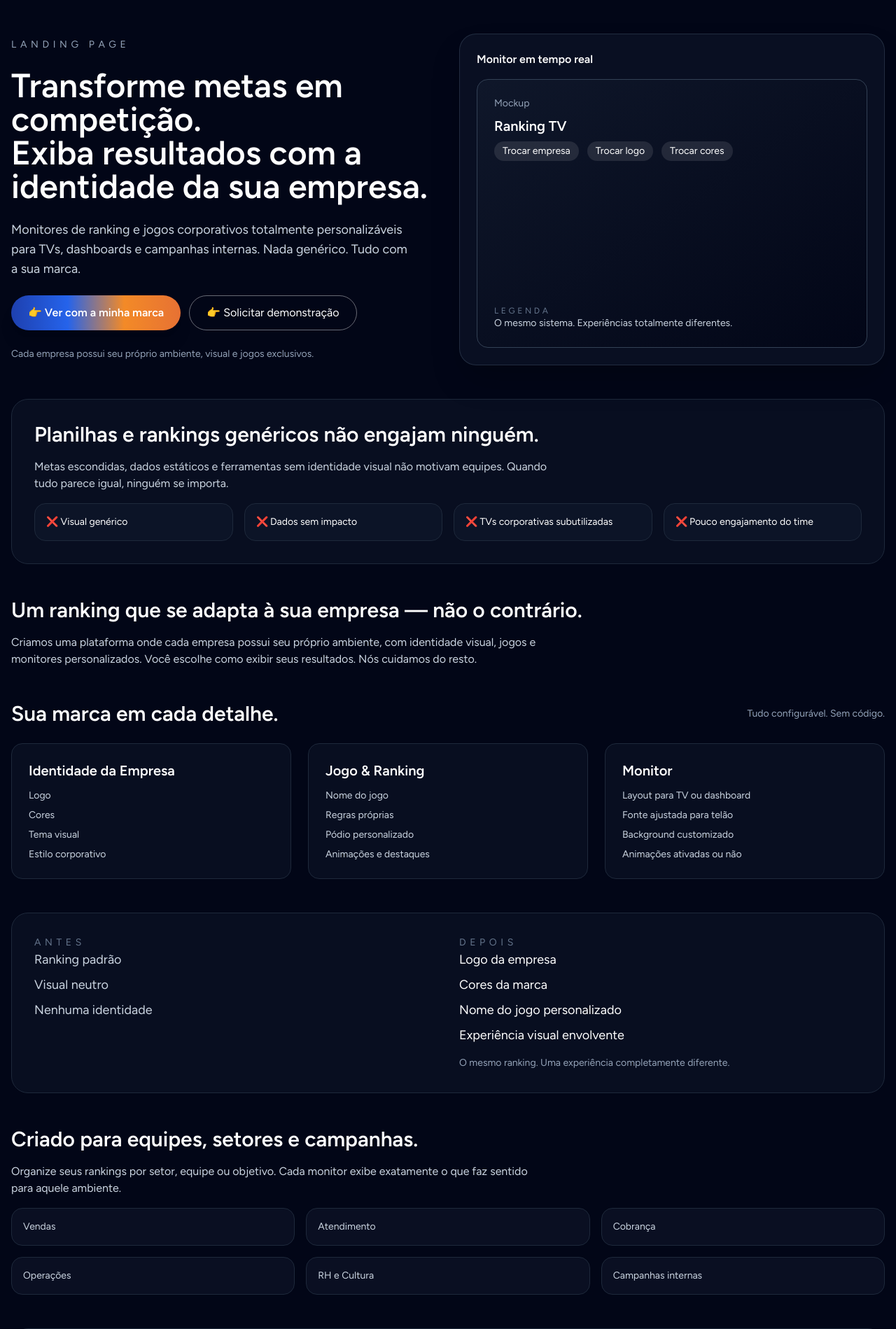
After one commit to rafaelflores-nefadv/ranking-nef, a Laravel app: page /landing in a window 1280 px wide. The commit adds this page. Shown: the top 1899 px of the page at 70% size. Run offline with Laravel 12, Linux system fonts and the light colour scheme; data comes from the database, SQL or seed files in the repository; style sheets or scripts are compiled from the project's sources; some libraries are stand-ins or nearby versions.

Commit message:
atualizações front

```diff
--- a/resources/views/auth/register.blade.php
+++ b/resources/views/auth/register.blade.php
@@ -3,7 +3,7 @@
         <div class="w-full max-w-md">
             <div class="bg-slate-900 border border-slate-800 rounded-lg p-8 shadow-2xl space-y-6">
                 <div class="flex flex-col items-center gap-2">
-                    <img src="https://i.postimg.cc/KYTJcmQn/image-removebg-preview.png" alt="Game League" class="w-16 h-16">
+                    <x-application-logo class="w-24 h-24" />
                     <h1 class="text-2xl font-bold text-white">Crie sua conta</h1>
                     <p class="text-slate-400 text-sm">Acesse o painel Ranking NEF</p>
                 </div>
@@ -47,7 +47,7 @@
                         <input id="password_confirmation" name="password_confirmation" type="password" required autocomplete="new-password" placeholder="••••••••" class="w-full px-4 py-3 bg-slate-800 border border-slate-700 rounded-lg text-white placeholder:text-slate-500 focus:outline-none focus:ring-2 focus:ring-blue-500 focus:border-transparent" />
                     </div>
 
-                    <button type="submit" class="w-full px-4 py-3 bg-gradient-to-r from-blue-600 to-purple-600 text-white rounded-lg font-medium hover:from-blue-700 hover:to-purple-700 focus:outline-none focus:ring-2 focus:ring-blue-500">
+                    <button type="submit" class="w-full px-4 py-3 rounded-lg font-medium text-white focus:outline-none focus:ring-2 focus:ring-blue-500" style="background: linear-gradient(90deg, #1e40af, #2563eb, rgb(243, 138, 39), rgba(243, 119, 53, 0.95));">
                         Registrar
                     </button>
                 </form>
--- a/resources/views/components/application-logo.blade.php
+++ b/resources/views/components/application-logo.blade.php
@@ -1 +1 @@
-<img src="https://i.postimg.cc/KYTJcmQn/image-removebg-preview.png" alt="Game League" {{ $attributes }} />
+<img src="https://i.postimg.cc/KYTJcmQn/image-removebg-preview.png" alt="Game League" {{ $attributes->merge(['class' => ($attributes->get('class') ?? '') . ' w-32 h-32']) }} />
--- a/resources/views/components/navigation.blade.php
+++ b/resources/views/components/navigation.blade.php
@@ -12,7 +12,7 @@
             <div class="flex">
                 <div class="flex-shrink-0 flex items-center">
                     <a href="{{ route('dashboard') }}" class="flex items-center gap-2">
-                        <div class="w-10 h-10 rounded-lg bg-gradient-to-br from-blue-600 to-purple-600 flex items-center justify-center overflow-hidden">
+                        <div class="w-20 h-20 rounded-lg flex items-center justify-center overflow-hidden">
                             <img src="https://i.postimg.cc/KYTJcmQn/image-removebg-preview.png" alt="Game League" class="w-full h-full object-cover">
                         </div>
                         <span class="text-white font-bold">GAME LEAGUE</span>
--- a/resources/views/dashboard.blade.php
+++ b/resources/views/dashboard.blade.php
@@ -5,7 +5,7 @@
     $saleTermLower = strtolower($saleTerm);
 @endphp
 
-@section('title', "Dashboard - Ranking de {$saleTermLower}")
+@section('title', "Dashboard - Game de {$saleTermLower}")
 
 @section('content')
 <div class="min-h-screen bg-[#0a0e1a] relative overflow-hidden">
--- a/resources/views/goals/index.blade.php
+++ b/resources/views/goals/index.blade.php
@@ -12,7 +12,7 @@
                 <p class="text-slate-400">Gerencie as metas de desempenho</p>
             </div>
             @can('create', App\Models\Goal::class)
-            <a href="{{ route('goals.create') }}" class="px-4 py-2 bg-gradient-to-r from-blue-600 to-purple-600 text-white rounded-lg hover:from-blue-700 hover:to-purple-700">
+            <a href="{{ route('goals.create') }}" class="px-4 py-2 rounded-lg font-medium text-white transition-all duration-200" style="background: linear-gradient(90deg, #1e40af, #2563eb, rgb(243, 138, 39), rgba(243, 119, 53, 0.95));">
                 Nova Meta
             </a>
             @endcan
@@ -57,7 +57,7 @@
                     </select>
                 </div>
                 <div class="flex items-end">
-                    <button type="submit" class="px-4 py-2 bg-blue-600 text-white rounded-lg hover:bg-blue-700">
+                    <button type="submit" class="px-4 py-2 rounded-lg font-medium text-white transition-all duration-200" style="background: linear-gradient(90deg, #1e40af, #2563eb, rgb(243, 138, 39), rgba(243, 119, 53, 0.95));">
                         Filtrar
                     </button>
                     <a href="{{ route('goals.index') }}" class="ml-2 px-4 py-2 bg-slate-700 text-white rounded-lg hover:bg-slate-600">
--- /dev/null
+++ b/resources/views/landing.blade.php
@@ -0,0 +1,231 @@
+@extends('layouts.app')
+
+@section('title', 'Landing Game League')
+
+@section('content')
+<div class="min-h-screen bg-[#020617] text-white">
+    <div class="max-w-7xl mx-auto px-4 py-12 space-y-12">
+        <!-- HERO -->
+        <section class="grid lg:grid-cols-2 gap-8 items-center">
+            <div class="space-y-6">
+                <p class="text-sm uppercase tracking-[0.4em] text-slate-400">Landing Page</p>
+                <h1 class="text-4xl lg:text-5xl font-semibold leading-tight">
+                    Transforme metas em competição.<br>
+                    Exiba resultados com a identidade da sua empresa.
+                </h1>
+                <p class="text-lg text-slate-300 max-w-xl">
+                    Monitores de ranking e jogos corporativos totalmente personalizáveis para TVs, dashboards e campanhas internas.
+                    Nada genérico. Tudo com a sua marca.
+                </p>
+                <div class="flex flex-wrap gap-3">
+                    <button class="px-6 py-3 rounded-full font-semibold text-white transition-all duration-200 shadow-xl" style="background: linear-gradient(90deg, #1e40af, #2563eb, rgb(243, 138, 39), rgba(243, 119, 53, 0.95));">
+                        👉 Ver com a minha marca
+                    </button>
+                    <button class="px-6 py-3 rounded-full border border-white/40 text-white hover:border-white transition-all duration-200">
+                        👉 Solicitar demonstração
+                    </button>
+                </div>
+                <p class="text-sm text-slate-400 max-w-md">
+                    Cada empresa possui seu próprio ambiente, visual e jogos exclusivos.
+                </p>
+            </div>
+            <div class="p-6 bg-slate-900/60 rounded-3xl shadow-2xl border border-slate-700/60">
+                <div class="mb-4 font-semibold">Monitor em tempo real</div>
+                <div class="h-96 bg-gradient-to-br from-slate-900 to-slate-950 rounded-2xl border border-slate-700 p-6 flex flex-col justify-between">
+                    <div class="space-y-2">
+                        <p class="text-slate-400 text-sm">Mockup</p>
+                        <h3 class="text-xl font-semibold">Ranking TV</h3>
+                        <div class="flex items-center gap-3 text-sm">
+                            <span class="px-3 py-1 bg-white/10 rounded-full">Trocar empresa</span>
+                            <span class="px-3 py-1 bg-white/10 rounded-full">Trocar logo</span>
+                            <span class="px-3 py-1 bg-white/10 rounded-full">Trocar cores</span>
+                        </div>
+                    </div>
+                    <div>
+                        <p class="text-xs uppercase tracking-[0.3em] text-slate-500">Legenda</p>
+                        <p class="text-sm text-slate-300">O mesmo sistema. Experiências totalmente diferentes.</p>
+                    </div>
+                </div>
+            </div>
+        </section>
+
+        <!-- PROBLEM -->
+        <section class="bg-slate-900/50 border border-slate-800 rounded-3xl p-8 space-y-4">
+            <h2 class="text-3xl font-semibold">Planilhas e rankings genéricos não engajam ninguém.</h2>
+            <p class="text-slate-300 max-w-3xl">
+                Metas escondidas, dados estáticos e ferramentas sem identidade visual não motivam equipes.
+                Quando tudo parece igual, ninguém se importa.
+            </p>
+            <div class="grid md:grid-cols-2 lg:grid-cols-4 gap-4">
+                @foreach(['Visual genérico','Dados sem impacto','TVs corporativas subutilizadas','Pouco engajamento do time'] as $item)
+                    <div class="bg-[#0f172a]/70 border border-slate-800 rounded-2xl p-4 text-sm">
+                        ❌ {{ $item }}
+                    </div>
+                @endforeach
+            </div>
+        </section>
+
+        <!-- SOLUTION -->
+        <section class="space-y-4">
+            <h2 class="text-3xl font-semibold">Um ranking que se adapta à sua empresa — não o contrário.</h2>
+            <p class="text-slate-300 max-w-3xl">
+                Criamos uma plataforma onde cada empresa possui seu próprio ambiente, com identidade visual, jogos e monitores personalizados.
+                Você escolhe como exibir seus resultados. Nós cuidamos do resto.
+            </p>
+        </section>
+
+        <!-- PERSONALIZATION -->
+        <section class="space-y-6">
+            <div class="flex items-center justify-between">
+                <h2 class="text-3xl font-semibold">Sua marca em cada detalhe.</h2>
+                <span class="text-sm text-slate-400">Tudo configurável. Sem código.</span>
+            </div>
+            <div class="grid md:grid-cols-3 gap-6">
+                <div class="bg-slate-900/50 border border-slate-800 rounded-2xl p-6 space-y-3">
+                    <h3 class="text-xl font-semibold text-white">Identidade da Empresa</h3>
+                    <ul class="space-y-2 text-slate-300 text-sm">
+                        <li>Logo</li>
+                        <li>Cores</li>
+                        <li>Tema visual</li>
+                        <li>Estilo corporativo</li>
+                    </ul>
+                </div>
+                <div class="bg-slate-900/50 border border-slate-800 rounded-2xl p-6 space-y-3">
+                    <h3 class="text-xl font-semibold text-white">Jogo & Ranking</h3>
+                    <ul class="space-y-2 text-slate-300 text-sm">
+                        <li>Nome do jogo</li>
+                        <li>Regras próprias</li>
+                        <li>Pódio personalizado</li>
+                        <li>Animações e destaques</li>
+                    </ul>
+                </div>
+                <div class="bg-slate-900/50 border border-slate-800 rounded-2xl p-6 space-y-3">
+                    <h3 class="text-xl font-semibold text-white">Monitor</h3>
+                    <ul class="space-y-2 text-slate-300 text-sm">
+                        <li>Layout para TV ou dashboard</li>
+                        <li>Fonte ajustada para telão</li>
+                        <li>Background customizado</li>
+                        <li>Animações ativadas ou não</li>
+                    </ul>
+                </div>
+            </div>
+        </section>
+
+        <!-- BEFORE AFTER -->
+        <section class="bg-slate-900/50 border border-slate-800 rounded-3xl p-8 grid md:grid-cols-2 gap-8">
+            <div>
+                <p class="text-sm uppercase tracking-[0.4em] text-slate-500">Antes</p>
+                <ul class="space-y-2 text-slate-300 text-lg">
+                    <li>Ranking padrão</li>
+                    <li>Visual neutro</li>
+                    <li>Nenhuma identidade</li>
+                </ul>
+            </div>
+            <div>
+                <p class="text-sm uppercase tracking-[0.4em] text-slate-500">Depois</p>
+                <ul class="space-y-2 text-white text-lg">
+                    <li>Logo da empresa</li>
+                    <li>Cores da marca</li>
+                    <li>Nome do jogo personalizado</li>
+                    <li>Experiência visual envolvente</li>
+                </ul>
+                <p class="mt-4 text-sm text-slate-400">O mesmo ranking. Uma experiência completamente diferente.</p>
+            </div>
+        </section>
+
+        <!-- ORGANIZATION -->
+        <section class="space-y-4">
+            <h2 class="text-3xl font-semibold">Criado para equipes, setores e campanhas.</h2>
+            <p class="text-slate-300 max-w-3xl">
+                Organize seus rankings por setor, equipe ou objetivo. Cada monitor exibe exatamente o que faz sentido para aquele ambiente.
+            </p>
+            <div class="grid md:grid-cols-3 gap-4 text-sm">
+                @foreach(['Vendas','Atendimento','Cobrança','Operações','RH e Cultura','Campanhas internas'] as $item)
+                    <div class="bg-[#0f172a]/60 border border-slate-800 rounded-2xl p-4 text-slate-300">
+                        {{ $item }}
+                    </div>
+                @endforeach
+            </div>
+        </section>
+
+        <!-- REAL-TIME ENGAGEMENT -->
+        <section class="bg-slate-900/60 border border-slate-800 rounded-3xl p-8 space-y-4">
+            <h2 class="text-3xl font-semibold">Engajamento em tempo real</h2>
+            <div class="grid md:grid-cols-4 gap-4 text-sm">
+                @foreach(['Atualização automática','Destaques de desempenho','Animações de pódio','Notificações visuais','Sons e leitura por voz'] as $item)
+                    <div class="bg-[#020617]/70 border border-slate-800 rounded-2xl p-4 text-slate-300">
+                        {{ $item }}
+                    </div>
+                @endforeach
+            </div>
+            <p class="text-slate-400">Transforme números em experiência.</p>
+        </section>
+
+        <!-- WHERE USE -->
+        <section class="space-y-4">
+            <h2 class="text-3xl font-semibold">Funciona em qualquer tela.</h2>
+            <div class="grid md:grid-cols-3 gap-4">
+                @foreach(['TVs corporativas','Dashboards internos','Links públicos','Eventos e campanhas','Telões de operação'] as $item)
+                    <div class="bg-slate-900/50 border border-slate-800 rounded-2xl p-4 text-slate-300 text-sm">
+                        {{ $item }}
+                    </div>
+                @endforeach
+            </div>
+        </section>
+
+        <!-- SIMPLE SETUP -->
+        <section class="space-y-4">
+            <h2 class="text-3xl font-semibold">Do cadastro à TV em poucos passos.</h2>
+            <div class="grid md:grid-cols-4 gap-4">
+                @foreach(['Cadastre sua empresa','Personalize identidade e jogo','Crie seus monitores','Exiba em qualquer tela'] as $item)
+                    <div class="bg-[#0f172a]/70 border border-slate-800 rounded-2xl p-4 text-sm text-slate-300">
+                        {{ $item }}
+                    </div>
+                @endforeach
+            </div>
+            <p class="text-slate-400">Sem código. Sem complexidade.</p>
+        </section>
+
+        <!-- SECURITY -->
+        <section class="bg-slate-900/50 border border-slate-800 rounded-3xl p-8 space-y-4">
+            <h2 class="text-3xl font-semibold">Seu ambiente é só seu.</h2>
+            <div class="grid md:grid-cols-3 gap-4 text-sm">
+                @foreach(['Ambiente exclusivo por empresa','Dados isolados','Controle de acesso por equipe','Total segurança'] as $item)
+                    <div class="bg-[#020617]/60 border border-slate-800 rounded-2xl p-4 text-slate-300">
+                        {{ $item }}
+                    </div>
+                @endforeach
+            </div>
+        </section>
+
+        <!-- FOR WHOM -->
+        <section class="space-y-4">
+            <h2 class="text-3xl font-semibold">Para quem é</h2>
+            <div class="grid md:grid-cols-5 gap-4 text-sm">
+                @foreach(['Gestores','Coordenadores','Supervisores','RH e Cultura','Operações e Vendas'] as $item)
+                    <div class="bg-slate-900/40 border border-slate-800 rounded-2xl p-4 text-slate-300">
+                        {{ $item }}
+                    </div>
+                @endforeach
+            </div>
+            <p class="text-slate-400">Se você acompanha metas, essa plataforma é pra você.</p>
+        </section>
+
+        <!-- FINAL CTA -->
+        <section class="bg-gradient-to-br from-[#020617] to-slate-900 border border-slate-800 rounded-3xl p-8 text-center space-y-4">
+            <h2 class="text-3xl font-semibold">Veja seus resultados com a sua identidade.</h2>
+            <p class="text-slate-300 max-w-2xl mx-auto">
+                Solicite uma demonstração personalizada e veja seu ranking com logo, cores e visual da sua empresa.
+            </p>
+            <div class="flex flex-wrap justify-center gap-4">
+                <button class="px-6 py-3 rounded-full font-semibold text-white transition-all duration-200" style="background: linear-gradient(90deg, #1e40af, #2563eb, rgb(243, 138, 39), rgba(243, 119, 53, 0.95));">
+                    👉 Ver com a minha marca
+                </button>
+                <button class="px-6 py-3 rounded-full border border-white/50 text-white transition-all duration-200">
+                    👉 Solicitar demonstração
+                </button>
+            </div>
+        </section>
+    </div>
+</div>
+@endsection
--- a/resources/views/monitor.blade.php
+++ b/resources/views/monitor.blade.php
@@ -86,7 +86,7 @@
                         </svg>
                     </div>
                     <div>
-                        <h2 class="text-white font-bold">Ranking de {{ $saleTermLower }}<span id="ranking-team-name">{{ $activeTeam ? ' - ' . $activeTeam->display_label : '' }}</span></h2>
+                        <h2 class="text-white font-bold">Game de {{ $saleTermLower }}<span id="ranking-team-name">{{ $activeTeam ? ' - ' . $activeTeam->display_label : '' }}</span></h2>
                         <p class="text-slate-400 text-xs">Por pontuação</p>
                     </div>
                 </div>
--- a/resources/views/monitors/themes/default/dashboard.blade.php
+++ b/resources/views/monitors/themes/default/dashboard.blade.php
@@ -86,7 +86,7 @@
                         </svg>
                     </div>
                     <div>
-                        <h2 class="text-white font-bold">Ranking de {{ $saleTermLower }}<span id="ranking-team-name">{{ $activeTeam ? ' - ' . $activeTeam->display_label : '' }}</span></h2>
+                        <h2 class="text-white font-bold">Game de Equipe <span id="ranking-team-name">{{ $activeTeam ? ' - ' . $activeTeam->display_label : '' }}</span></h2>
                         <p class="text-slate-400 text-xs">Por pontuação</p>
                     </div>
                 </div>
--- a/resources/views/reports/ranking-general.blade.php
+++ b/resources/views/reports/ranking-general.blade.php
@@ -23,7 +23,7 @@
             </div>
             <div class="flex gap-2">
                 <a href="{{ route('reports.ranking-general', array_merge(request()->query(), ['export' => 'csv'])) }}"
-                   class="px-4 py-2 bg-gradient-to-r from-green-600 to-emerald-600 text-white rounded-lg hover:from-green-700 hover:to-emerald-700">
+                   class="px-4 py-2 rounded-lg font-semibold text-white transition-all duration-200" style="background: linear-gradient(90deg, #1e40af, #2563eb, rgb(243, 138, 39), rgba(243, 119, 53, 0.95));">
                     Exportar CSV
                 </a>
             </div>
@@ -78,7 +78,7 @@
                            class="w-full bg-slate-800 border border-slate-700 rounded-lg px-3 py-2 text-white focus:outline-none focus:ring-2 focus:ring-blue-500 focus:border-transparent">
                 </div>
                 <div class="md:col-span-5 flex gap-2">
-                    <button type="submit" class="px-4 py-2 bg-blue-600 hover:bg-blue-700 text-white rounded-lg">
+                    <button type="submit" class="px-4 py-2 rounded-lg font-medium text-white transition-all duration-200" style="background: linear-gradient(90deg, #1e40af, #2563eb, rgb(243, 138, 39), rgba(243, 119, 53, 0.95));">
                         Filtrar
                     </button>
                     <a href="{{ route('reports.ranking-general') }}" class="px-4 py-2 bg-slate-700 hover:bg-slate-600 text-white rounded-lg">
--- a/resources/views/sectors/index.blade.php
+++ b/resources/views/sectors/index.blade.php
@@ -10,7 +10,7 @@
                 <h1 class="text-3xl font-bold text-white mb-2">Setores</h1>
                 <p class="text-slate-400">Gerencie os setores do sistema</p>
             </div>
-            <a href="{{ route('sectors.create') }}" class="px-4 py-2 bg-gradient-to-r from-blue-600 to-purple-600 text-white rounded-lg hover:from-blue-700 hover:to-purple-700">
+            <a href="{{ route('sectors.create') }}" class="px-4 py-2 rounded-lg text-white transition-all duration-200" style="background: linear-gradient(90deg, #1e40af, #2563eb, rgb(243, 138, 39), rgba(243, 119, 53, 0.95));">
                 Novo Setor
             </a>
         </div>
--- a/resources/views/settings.blade.php
+++ b/resources/views/settings.blade.php
@@ -662,7 +662,7 @@
                         <h2 class="text-xl font-bold text-white mb-2">Usuários do Sistema</h2>
                         <p class="text-slate-400 text-sm mb-4">Gerencie os usuários que podem acessar o sistema (Administradores e Supervisores).</p>
                         <div class="mb-4">
-                            <a href="{{ route('users.index') }}" class="inline-block px-4 py-2 bg-gradient-to-r from-blue-600 to-purple-600 text-white rounded-lg hover:from-blue-700 hover:to-purple-700">
+                            <a href="{{ route('users.index') }}" class="inline-block px-4 py-2 rounded-lg font-medium text-white transition-all duration-200" style="background: linear-gradient(90deg, #1e40af, #2563eb, rgb(243, 138, 39), rgba(243, 119, 53, 0.95));">
                                 Gerenciar Usuários
                             </a>
                         </div>
--- a/resources/views/teams/index.blade.php
+++ b/resources/views/teams/index.blade.php
@@ -12,7 +12,7 @@
                 <p class="text-slate-400">Gerencie as equipes do sistema</p>
             </div>
             @can('create', App\Models\Team::class)
-            <a href="{{ route('teams.create') }}" class="px-4 py-2 bg-gradient-to-r from-blue-600 to-purple-600 text-white rounded-lg hover:from-blue-700 hover:to-purple-700">
+            <a href="{{ route('teams.create') }}" class="px-4 py-2 rounded-lg font-medium text-white transition-all duration-200" style="background: linear-gradient(90deg, #1e40af, #2563eb, rgb(243, 138, 39), rgba(243, 119, 53, 0.95));">
                 Nova Equipe
             </a>
             @endcan
--- a/routes/web.php
+++ b/routes/web.php
@@ -38,6 +38,11 @@ Route::get('/monitor/{slug}/voice/status', [MonitorController::class, 'voiceStat
 Route::get('/scores/recent', [ScoreController::class, 'recent'])->name('scores.recent');
 Route::get('/notifications/voice/recent', [NotificationController::class, 'voiceRecent'])
     ->name('notifications.voice.recent');
+
+// Landing Page para demonstração (acesso público)
+Route::get('/landing', function () {
+    return view('landing');
+})->name('landing');
 
 // Rotas protegidas
 Route::middleware('auth')->group(function () {
--- a/vite.config.js
+++ b/vite.config.js
@@ -11,4 +11,9 @@ export default defineConfig({
             refresh: true,
         }),
     ],
+    server: {
+        host: '0.0.0.0',
+        port: 5173,
+        strictPort: true,
+    },
 });
```
Also changed, not shown: resources/views/admin/monitors/edit.blade.php (+5 -3 lines), resources/views/auth/login.blade.php (+5 -5 lines), resources/views/dashboard/analytics.blade.php (+22 -22 lines), resources/views/dashboard/partials/podium.blade.php (+45 -8 lines), resources/views/sellers/index.blade.php (+65 -3 lines).
